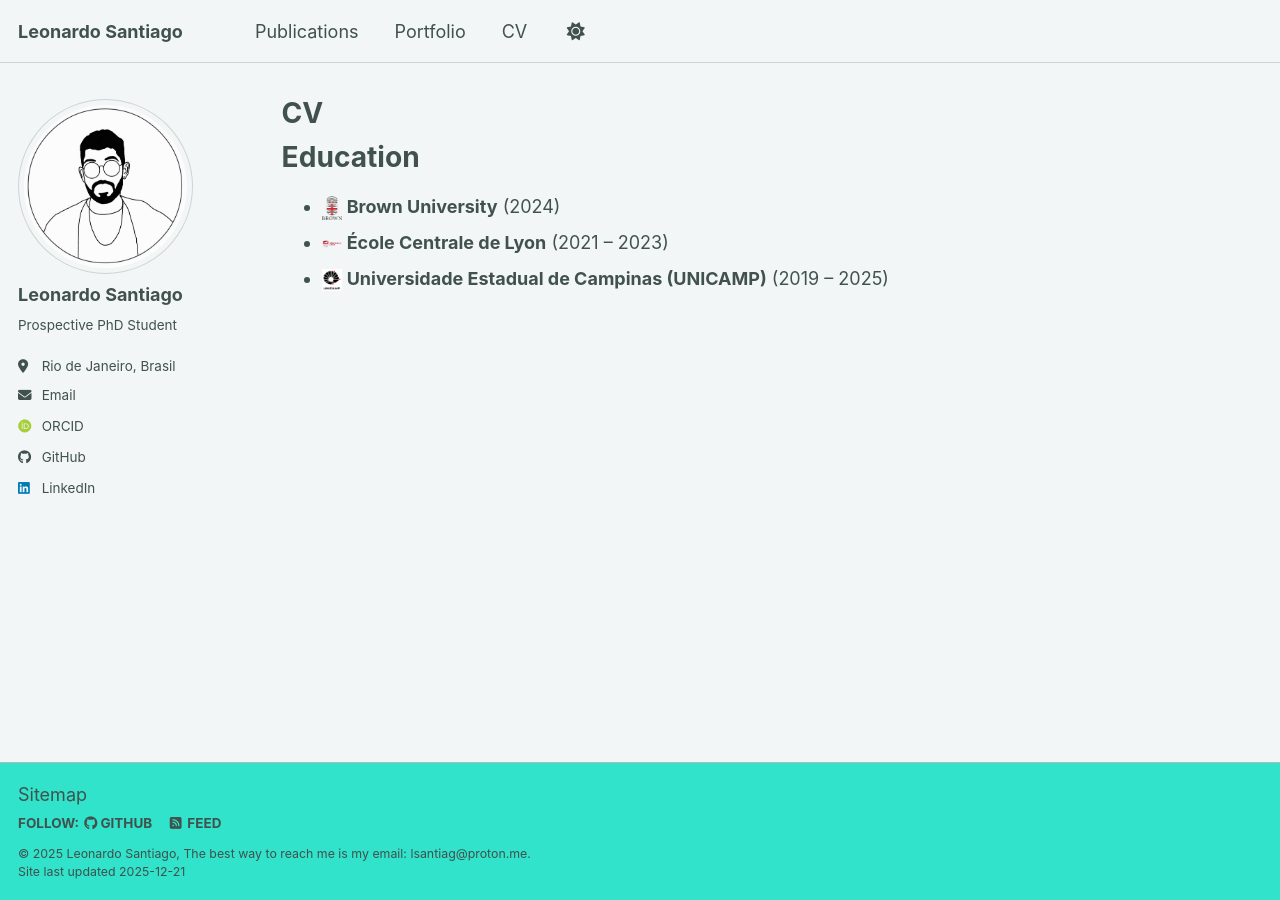
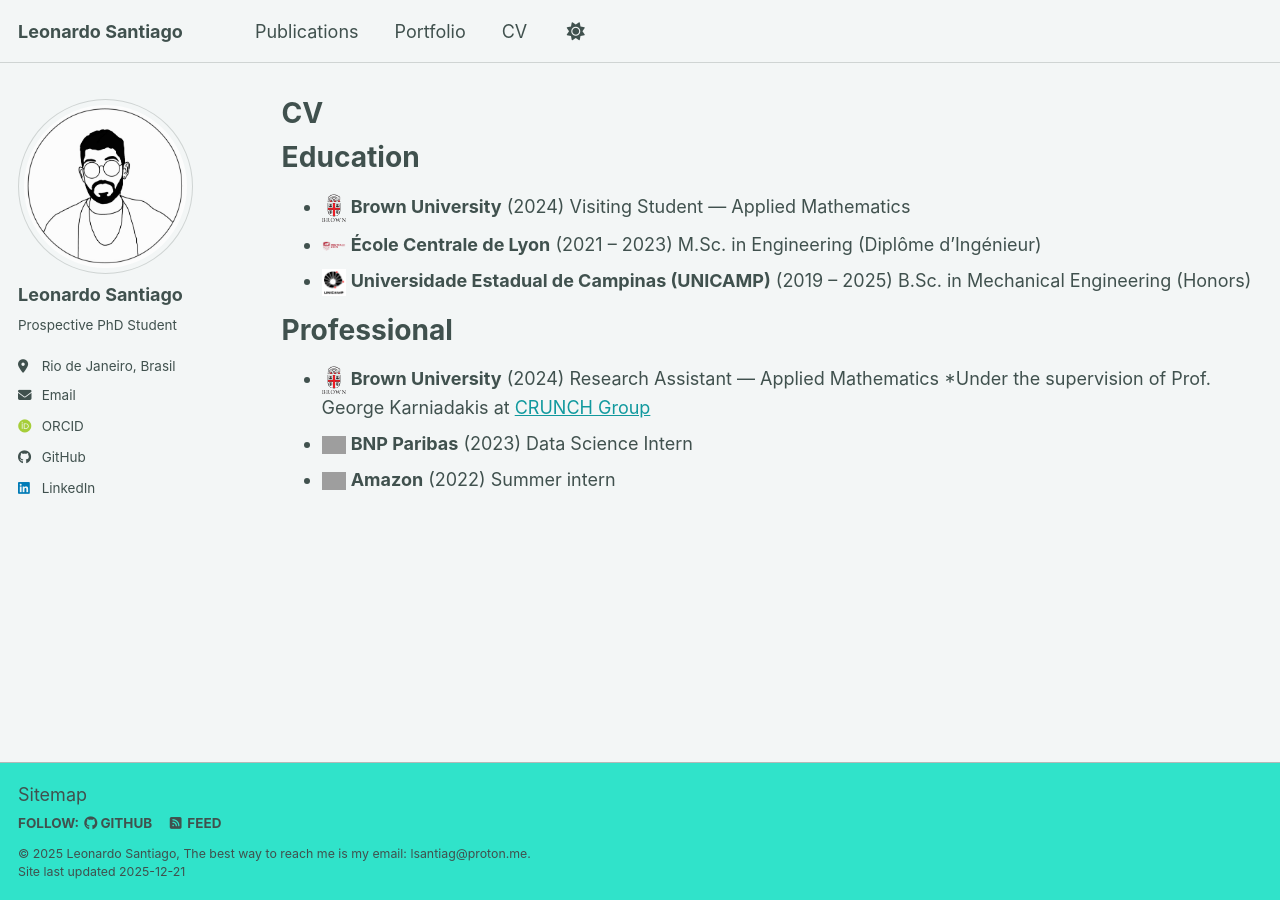
Before and after one commit to lsantiago-s/lsantiago-s.github.io, a Jekyll site: the page built from _pages/cv.md, in a window 1280 px wide. Built offline with Jekyll 4.4.1, drawn with Linux system fonts in a browser that asks for light colours; some web fonts are replaced; a script bundle is joined from its source files by our own code; library files that are not in the unit come from our copies; grey boxes are pictures that could not be loaded.

Commit message:
Enhance CV with education and professional details
Added details about education and professional experience.

```diff
--- a/_pages/cv.md
+++ b/_pages/cv.md
@@ -9,6 +9,19 @@
 
 Education
 ======
-* <img src="/images/brown.png" alt="Brown" width="20" height="20"> **Brown University** (2024)
-* <img src="/images/ecl.png" alt="Telecom Paris" width="20" height="20"> **École Centrale de Lyon** (2021 – 2023)
-* <img src="/images/unicamp.jpg" alt="UNICAMP" width="20" height="20"> **Universidade Estadual de Campinas (UNICAMP)** (2019 – 2025)
+* <img src="/images/brown.png" alt="Brown" width="24" height="24"> **Brown University** (2024)
+  Visiting Student — Applied Mathematics
+* <img src="/images/ecl.png" alt="ECL" width="24" height="24"> **École Centrale de Lyon** (2021 – 2023)
+  M.Sc. in Engineering (Diplôme d'Ingénieur)
+* <img src="/images/unicamp.jpg" alt="UNICAMP" width="24" height="24"> **Universidade Estadual de Campinas (UNICAMP)** (2019 – 2025)
+  B.Sc. in Mechanical Engineering (Honors)
+
+Professional
+======
+* <img src="/images/brown.png" alt="Brown" width="24" height="24"> **Brown University** (2024)
+  Research Assistant — Applied Mathematics
+  *Under the supervision of Prof. George Karniadakis at [CRUNCH Group](https://sites.brown.edu/crunch-group/)
+* <img src="/images/bnp.png" alt="BNP Paribas" width="24" height="24"> **BNP Paribas** (2023)
+  Data Science Intern
+* <img src="/images/amazon.png" alt="Amazon" width="24" height="24"> **Amazon** (2022)
+  Summer intern
```
